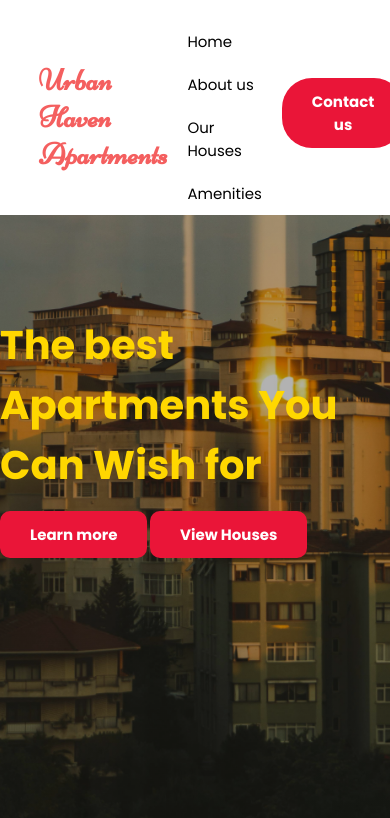
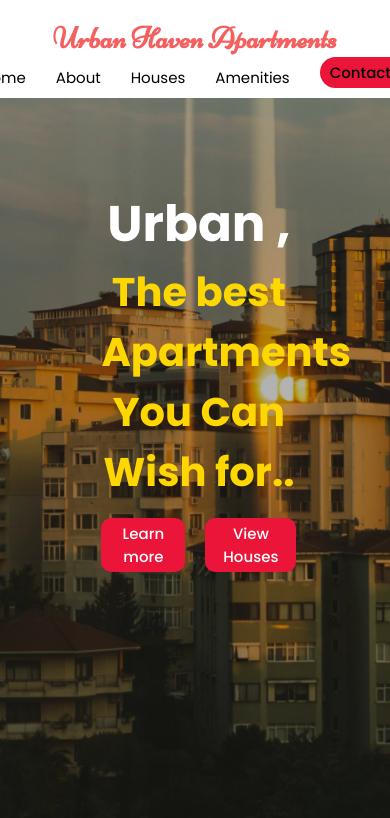
Before and after one commit to KATAMII/Urban-Haven-apartments, a website built with Vite: page index.html in a window 390 px wide. Built offline with nearby package versions, Linux system fonts and the light colour scheme.

Commit message:
add reponsiveness on home

```diff
--- a/index.html
+++ b/index.html
@@ -8,21 +8,28 @@
     <link rel="stylesheet" href="style.css">
   </head>
   <body>
-    <div class="header">
+    <div class="home">
       <div class="container">
+          <header>
             <nav>
+               <div class="logo-div">
                   <h1 class="logo">Urban Haven Apartments</h1>
+               </div>
+                <div class="nav-links">
                   <ul>
                       <li><a href="#Home">Home</a></li>
-                  <li><a href="#About">About us</a></li>
-                  <li><a href="#Services">Our Houses</a></li>
+                      <li><a href="#About">About</a></li>
+                      <li><a href="#Services">Houses</a></li>
                       <li><a href="#Contact">Amenities</a></li>
+                      <li><button type="button" class="button"><a href="#Contact">Contacts</a></button></li>
                   </ul>
-              <button type="button">Contact us</button>
+
+                </div>
             </nav>
+          </header>
          <div class="herocontainer">
               <div class="details">
-                  <h1 class="store">The best Apartments You Can Wish for</h1> <br>
+                  <h1 class="store"><span><b>Urban ,</b></span> The best Apartments You Can Wish for..</h1> <br>
                    <div class="herobtns">
                       <button type="button" ><a href="#about">Learn more</a></button>
                       <button type="button" ><a href="#about">View Houses</a></button>
--- a/style.css
+++ b/style.css
@@ -17,14 +17,13 @@ html {
   font-size: 62.5%;
   /* 1rem = 10px */
 }
-.header{
+.home{
     width: 100%;
     height: 100vh;
     background-image: linear-gradient(rgba(0,0,0,0.3),rgba(0,0,0,0.3)),url(assets/hero.jpg);
     background-size:cover ;
     background-position: center;
     background-repeat: no-repeat;
-    box-shadow: 0 2px 4px rgba(0, 0, 0, 0.1);
 
 }
 
@@ -33,11 +32,11 @@ nav{
     display: flex;
     align-items: center;
     justify-content: space-between;
-    padding-top: 20px;
     padding-left: 10%;
     padding-right: 10%;
     background-color: rgb(255,255,255);
     height: auto;
+    padding-top: 2rem;
 }
 .logo{
     color: #f45f5f;
@@ -45,11 +44,14 @@ nav{
     font-family: "Niconne",serif;
 
 }
+nav ul{
+    display: flex;
+    justify-content: center;
+    align-items: center;
+    gap: 3rem;
+}
 nav ul li{
     list-style: none;
-    display: inline-block;
-    padding: 10px 20px;
-
 }
 nav ul li a{
     text-decoration: none;
@@ -64,58 +66,88 @@ nav ul li a:hover{
 button{
     border: none;
     background: #ea1538;
-    padding: 12px 30px;
+    padding: 9px 15px;
     border-radius: 30px;
-    color: white;
-    font-weight: bold;
+    font-weight: 500;
     font-size: 15px;
     transition: .4s;
     margin-bottom: 10px;
 
 }
+
 button:hover{
-    transform: scale(1.3);
+    transform: scale(0.8);
     cursor: pointer;
 }
 .herocontainer{
     display: flex;
     justify-content: center;
     align-items: center;
-    margin-top: 10rem;
-
-
+    margin-top: 5rem;
 }
 .store{
+    width: 100%;
     color:var(--secondary-color);
     text-size-adjust: 20;
     font-size: 4rem;
     color: #FFD700;
+    text-align: center;
+}
+span{
+    color: var(--secondary-color);
+    font-weight: 900;
+    font-size: 5rem;
 }
 
-
-
+.details{
+   margin-top: 10%;
+   margin-left: 2%;
+   width: 50%;
+   color: black;
+}
 .details button{
  margin-left: 0%;
  border-radius:10px;
-
-
 }
 .details button a{
     text-decoration: none;
     color: white;
 }
 
+.herobtns{
+    display: flex;
+    justify-content: center;
+    align-items: center;
+    gap: 2rem;
+}
 
-.image{
-    margin-top: 5%;
-    margin-left: 2%;
-    width: 10px;
-    border-radius: 30px;
-    height: 30px;
+@media screen and (max-width: 63em) {
+    nav{
+        display: flex;
+        flex-direction: column;
+    }
+    .herocontainer{
+        margin-top: 10rem;
+    }
 
 }
-.image img{
-    width: 500px;
-    height: 400px;
-    border-radius: 10px;
+@media screen and (max-width: 40em) {
+    button{
+        border: none;
+        background: #ea1538;
+        padding: 4px 10px;
+        border-radius: 20px;
+        font-weight: 500;
+        font-size: 15px;
+        transition: .4s;
+        margin-bottom: 10px;
+
+    }
+    .herocontainer{
+        margin-top: 5rem;
+    }
+   .home{
+    width: 100%;
+
+   }
 }
```
Also changed, not shown: assets/about img.svg (added). Lines whose indentation alone changed are shown as unchanged.
